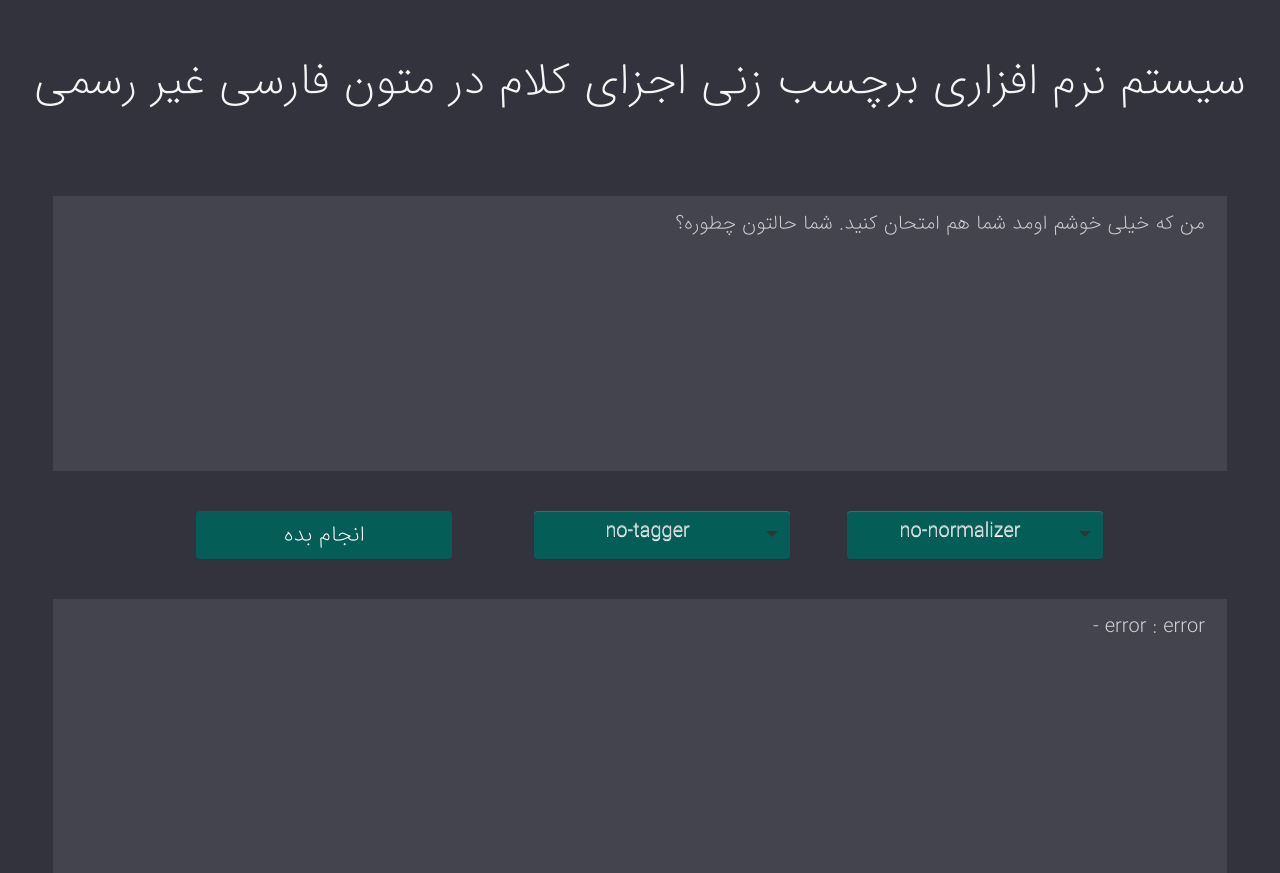
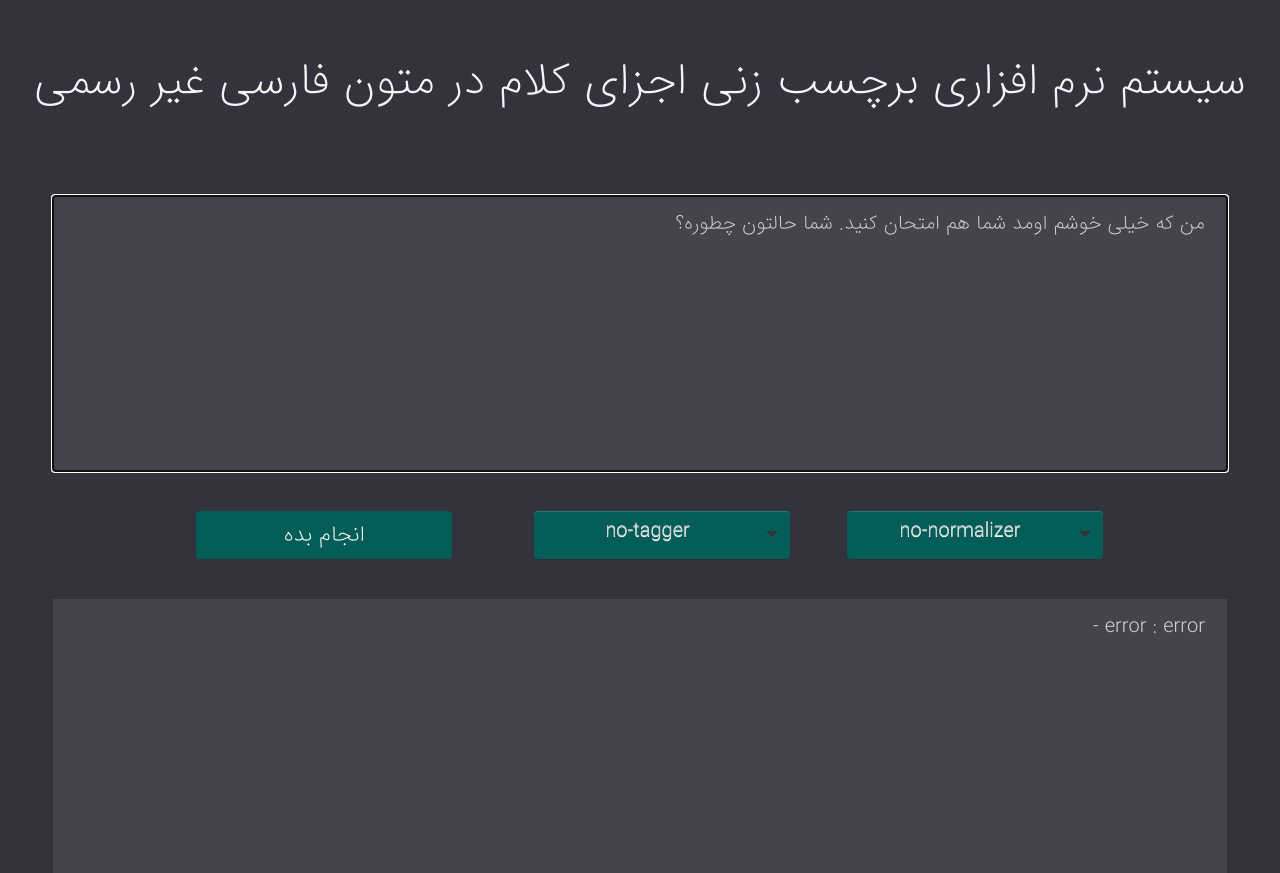
Before and after one commit to skopro/mohaverekhan, a Django app: template mohaverekhan/templates/mohaverekhan/home.html in a window 1280 px wide. Shown: the top 873 px of the page. Run offline with Django 3.2, Linux system fonts and the light colour scheme; the template is opened without the code that fills it, so the values that code supplies are empty; some libraries are stand-ins or nearby versions.

Commit message:
Replace div with textarea for input text

```diff
--- a/mohaverekhan/static/mohaverekhan/css/styles.css
+++ b/mohaverekhan/static/mohaverekhan/css/styles.css
@@ -84,6 +84,10 @@ html, body {
     padding-left: 0;
 }
 
+textarea {
+    resize: none;
+}
+
 #input-text, #output-text {
     width: 95%;
     display: block;
@@ -106,8 +110,8 @@ html, body {
     font-weight: 500;
     padding: 1.7vh 1.7vw 1.7vh 1.7vw;
     word-wrap: break-word;
-    overflow: hidden;
-    overflow-y: auto;
+    overflow: auto;
+    /* overflow-y: auto; */
 }
 
 
--- a/mohaverekhan/static/mohaverekhan/js/scripts.js
+++ b/mohaverekhan/static/mohaverekhan/js/scripts.js
@@ -134,6 +134,7 @@ $(document).ready(function(){
             get(`${taggers_url}/${selected_tagger}/tag?text-id=${text_id}`, do_after_success_tagging_text)
         }
         else {
+            // $("#output-text").html(xhr.responseJSON.content)
             $("#output-text").html(xhr.responseJSON.content.replace(/\n/g, "<br>"))
         }
     }
@@ -151,28 +152,38 @@ $(document).ready(function(){
     }
 
     $("#do-it-button").click(function() {
-        // input_text = $("#input-text").text()
-        input_text = $('#input-text').clone().children().remove().end().text() + '\n';
-        current_line = ''
-        $("#input-text").children('div').each(function () {
-            current_line = $(this).text()
-            if (current_line != '')
-                input_text += current_line + '\n';
-        });
+        input_text = $("#input-text").val()
         console.log(`input_text : ${input_text}`)
+
         selected_normalizer = $("#normalizers").children("option:selected").val();
         console.log(`selected_normalizer : ${selected_normalizer}`)
+
         selected_tagger = $("#taggers").children("option:selected").val();
         console.log(`selected_tagger : ${selected_tagger}`)
+
         if ( selected_normalizer == "no-normalizer" && selected_tagger == "no-tagger") {
             $("#output-text").text('لطفا حداقل یک رسمی کننده یا یک برچسب زننده انتخاب کنید.');
             return
         }
+
         input_text = input_text.replace(/\n/g, "\\n")
         console.log(`input_text : \n${input_text}\n`)
+
         var data = `{"content": "${input_text}"}`
         console.log(`data : ${data}`)
+
         post(texts_url, data, do_after_success_getting_item)
+
+        // input_text = $('#input-text').clone().children().remove().end().text() + '\n';
+        // current_line = ''
+        // $("#input-text").children('div').each(function () {
+        //     current_line = $(this).text()
+        //     if (current_line != '')
+        //         input_text += current_line + '\n';
+        // });
+        // console.log(`input_text : ${input_text}`)
+
+
     })
 
 
--- a/mohaverekhan/templates/mohaverekhan/home.html
+++ b/mohaverekhan/templates/mohaverekhan/home.html
@@ -7,7 +7,9 @@
 {% block content %}
     <div class="container-fluid h-100">
         <div class="row mw-100">
-            <span class="text" id="input-text" contenteditable="true">من که خیلی خوشم اومد شما هم امتحان کنید. شما حالتون چطوره؟</span>
+            <textarea autofocus class="text" id="input-text" contenteditable="true">
+من که خیلی خوشم اومد شما هم امتحان کنید. شما حالتون چطوره؟
+            </textarea>
         </div>
         <div class="row">
             <div class="col-md-1 text-center mr-5" ></div>
```
